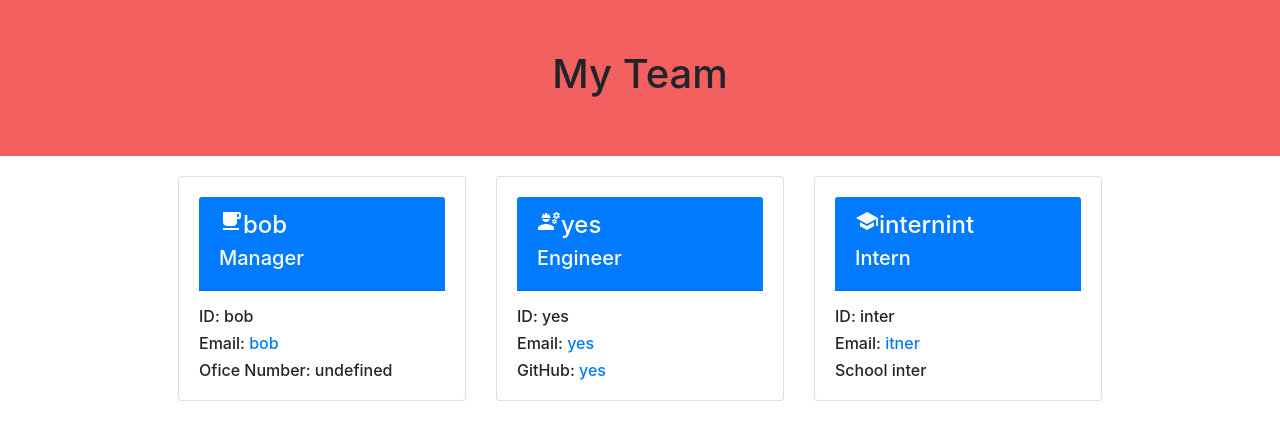
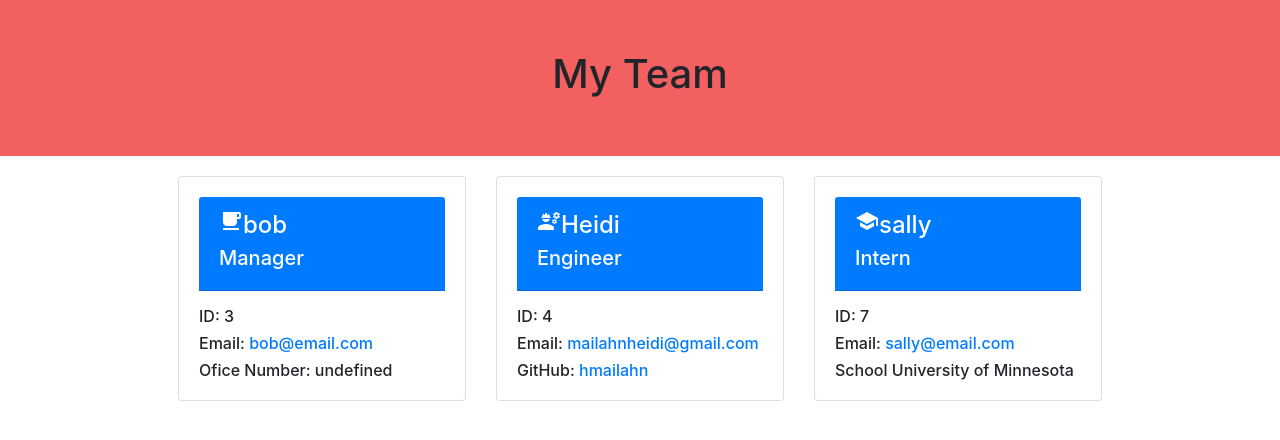
Before and after one commit to hmailahn/team-portfolio-generator, a website: page index.html in a window 1280 px wide. Drawn offline with nearby package versions, Linux system fonts and the light colour scheme.

```diff
--- a/index.html
+++ b/index.html
@@ -32,8 +32,8 @@
                 <h5 class="card-subtitle mb-2">Manager</h5>
                 </div>
                 <p></p>
-                <h6 class="card-text">ID: bob</h6>
-                <h6 class="card-text">Email: <a href="mailto:bob">bob</a></h6>
+                <h6 class="card-text">ID: 3</h6>
+                <h6 class="card-text">Email: <a href="mailto:bob@email.com">bob@email.com</a></h6>
                 <h6 class="card-text">Ofice Number: undefined</h6>
             </div>
         </div>
@@ -45,13 +45,13 @@
                 <div class="card" style="width: 18rem;">
                     <div class="card-body">
                         <div class="card-header bg-primary text-white">
-                        <h4 class="card-title"><span class="material-icons">engineering</span>yes</h4>
+                        <h4 class="card-title"><span class="material-icons">engineering</span>Heidi</h4>
                         <h5 class="card-subtitle mb-2">Engineer</h5>
                         </div>
                         <p></p>
-                        <h6 class="card-text">ID: yes</h6>
-                        <h6 class="card-text">Email: <a href="mailto:yes">yes</a></h6>
-                        <h6 class="card-text">GitHub: <a href="https://github.com/yes">yes</a></h6>
+                        <h6 class="card-text">ID: 4</h6>
+                        <h6 class="card-text">Email: <a href="mailto:mailahnheidi@gmail.com">mailahnheidi@gmail.com</a></h6>
+                        <h6 class="card-text">GitHub: <a href="https://github.com/hmailahn" target="_blank" rel="noopener noreferrer">hmailahn</a></h6>
                     </div>
                 </div>
             </div>
@@ -63,13 +63,13 @@
                 <div class="card" style="width: 18rem;">
                     <div class="card-body">
                         <div class="card-header bg-primary text-white">
-                        <h4 class="card-title"><span class="material-icons">school</span>internint</h4>
+                        <h4 class="card-title"><span class="material-icons">school</span>sally</h4>
                         <h5 class="card-subtitle mb-2">Intern</h5>
                         </div>
                         <p></p>
-                        <h6 class="card-text">ID: inter</h6>
-                        <h6 class="card-text">Email: <a href="mailto:itner">itner</a></h6>
-                        <h6 class="card-text">School inter</h6>
+                        <h6 class="card-text">ID: 7</h6>
+                        <h6 class="card-text">Email: <a href="mailto:sally@email.com">sally@email.com</a></h6>
+                        <h6 class="card-text">School University of Minnesota</h6>
                     </div>
                 </div>
             </div>
```
Also changed, not shown: README.md, dist/assets/screenshot.png (added).
